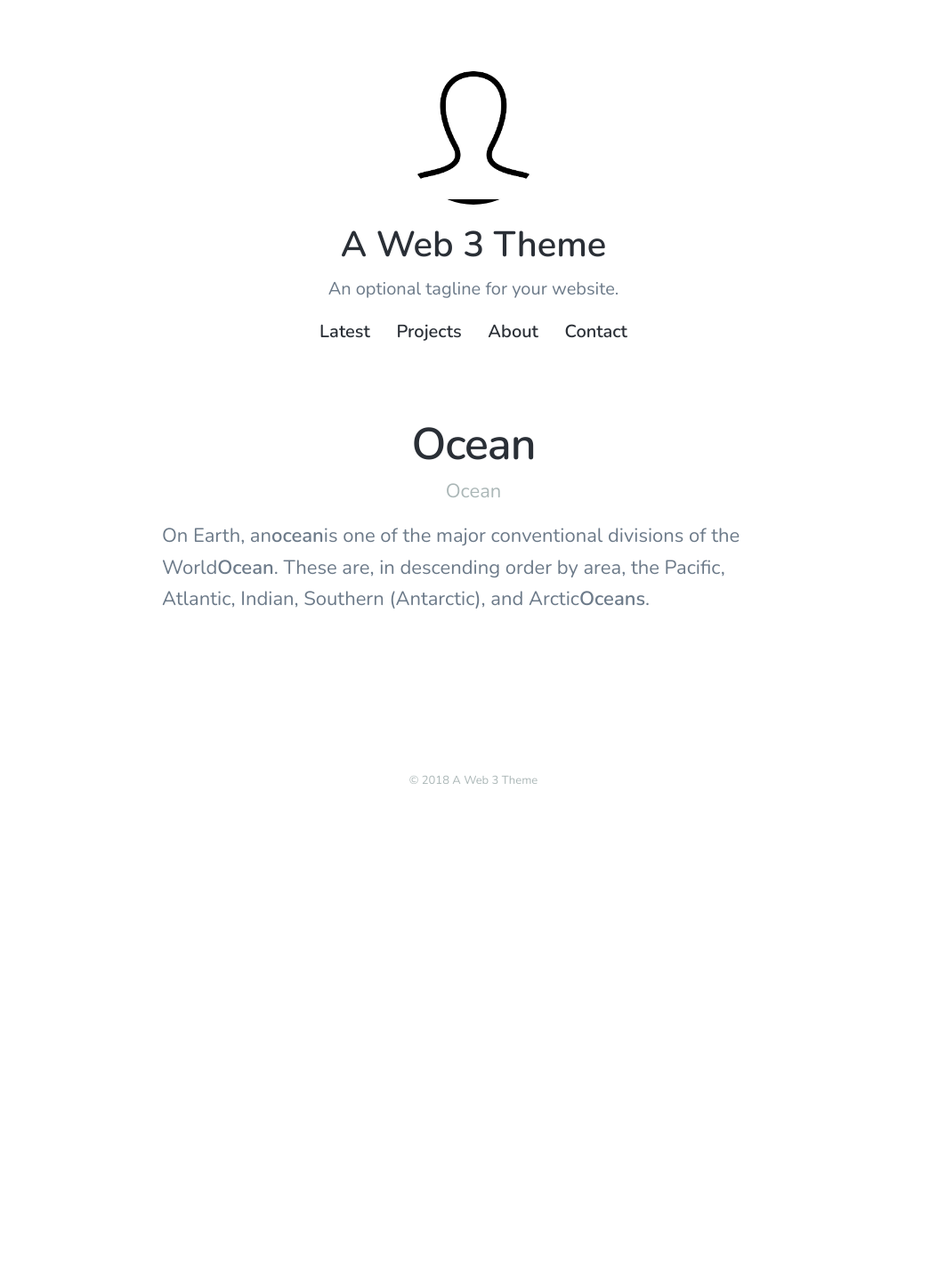
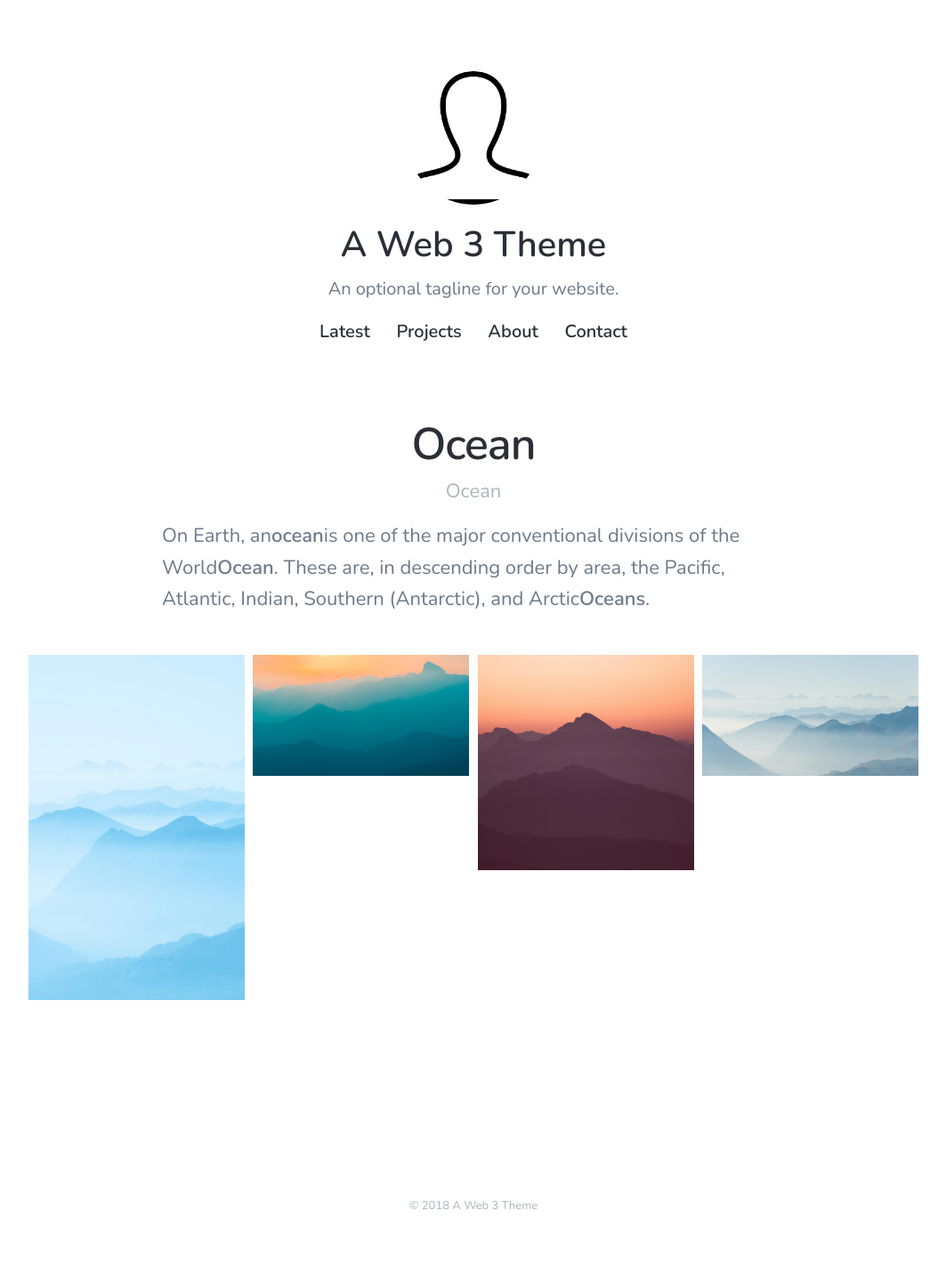
Before and after one commit to noremuhh/web-3-theme, a Jekyll site: the page built from _projects/ocean.markdown, in a window 1280 px wide. Shown: the whole page at 89% size, without its empty margins (108-1171 px from the left). Built offline with Jekyll 4.4.1, drawn with Linux system fonts in a browser that asks for light colours; nearby versions of some CDN libraries; before the commit the page ends 964 px from its top, so only the background shows below that.

Commit message:
Updated Ocean

```diff
--- a/_projects/ocean.markdown
+++ b/_projects/ocean.markdown
@@ -6,3 +6,10 @@ featured_image: "/uploads/Ocean.jpg"
 ---
 
 On Earth, an**ocean**is one of the major conventional divisions of the World**Ocean**. These are, in descending order by area, the Pacific, Atlantic, Indian, Southern (Antarctic), and Arctic**Oceans**.
+
+<div class="gallery" data-columns="4">
+<img src="/images/demo/demo-portrait.jpg">
+<img src="/images/demo/demo-landscape.jpg">
+<img src="/images/demo/demo-square.jpg">
+<img src="/images/demo/demo-landscape-2.jpg">
+</div>
```
